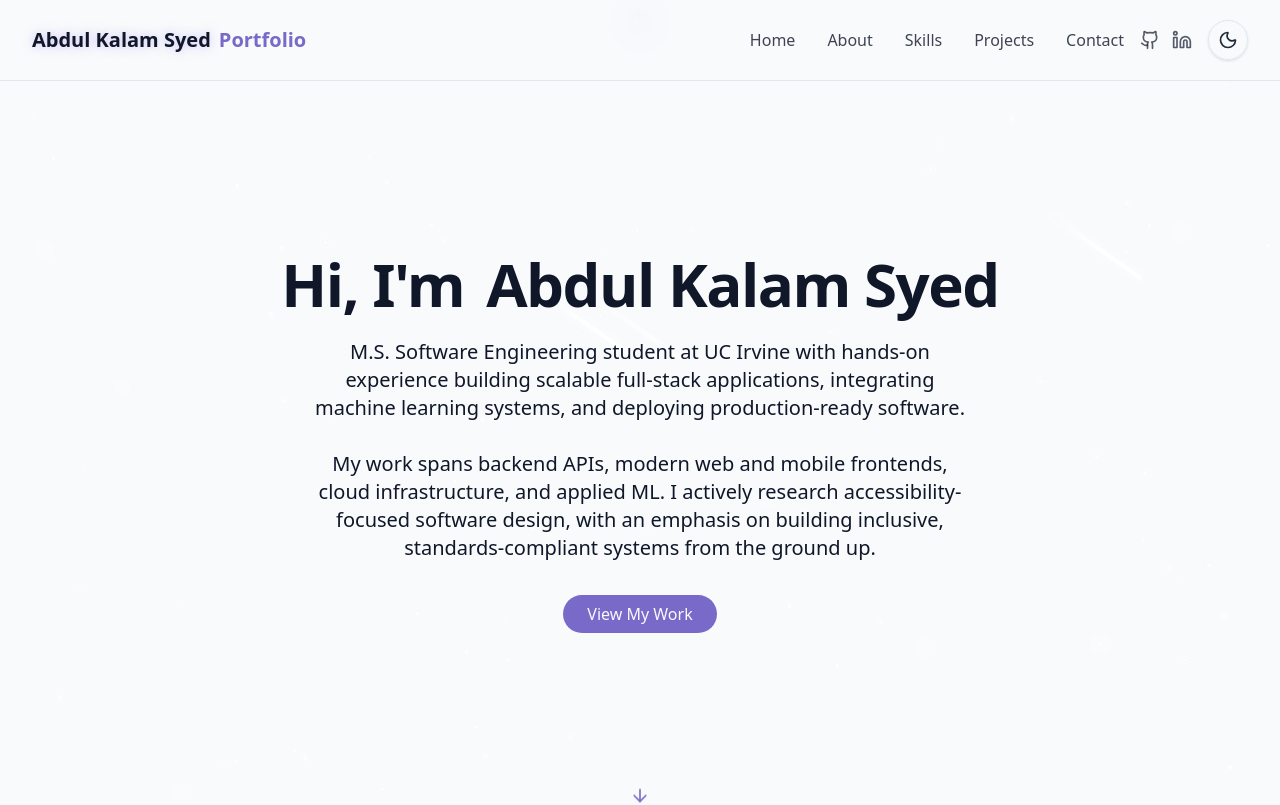
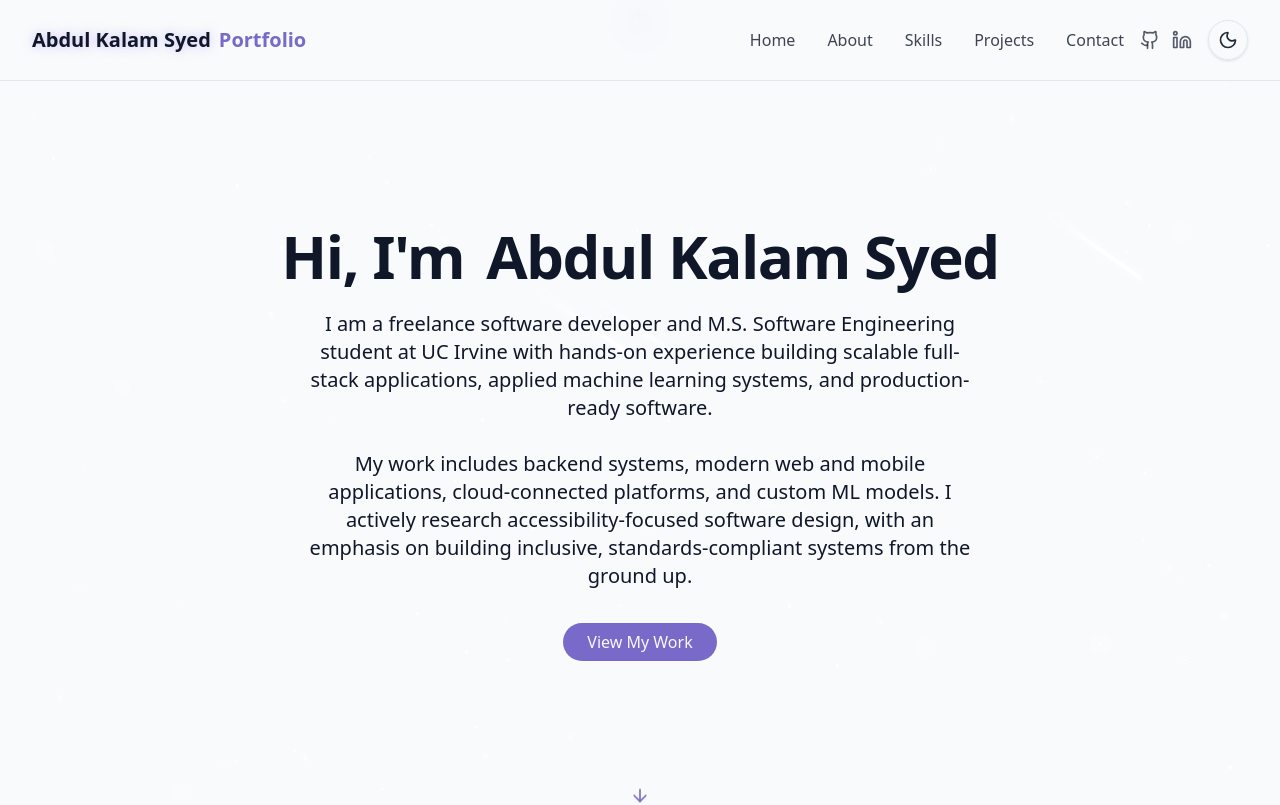
Before and after one commit to abdulksyed10/My-Portfolio-Website, a React (Vite) app: page / in a window 1280 px wide. Shown: the top 805 px of the page. Built offline with nearby package versions, Linux system fonts and the light colour scheme.

Commit message:
Updated hero section.

```diff
--- a/src/components/HeroSection.jsx
+++ b/src/components/HeroSection.jsx
@@ -20,12 +20,14 @@ export const HeroSection = () => {
           </h1>
 
           <p className="text-lg md:text-xl text-muted-foreground max-w-2xl mx-auto opacity-0 animate-fade-in-delay-3">
-            M.S. Software Engineering student at UC Irvine with hands-on experience building
-            scalable full-stack applications, integrating machine learning systems, and deploying production-ready software.
+            I am a freelance software developer and M.S. Software Engineering student at
+            UC Irvine with hands-on experience building scalable full-stack applications,
+            applied machine learning systems, and production-ready software.
             <br />
             <br />
-            My work spans backend APIs, modern web and mobile frontends, cloud infrastructure, and applied ML.
-            I actively research accessibility-focused software design, with an emphasis on building inclusive,
+            My work includes backend systems, modern web and mobile applications,
+            cloud-connected platforms, and custom ML models. I actively research
+            accessibility-focused software design, with an emphasis on building inclusive,
             standards-compliant systems from the ground up.
           </p>
 
```
